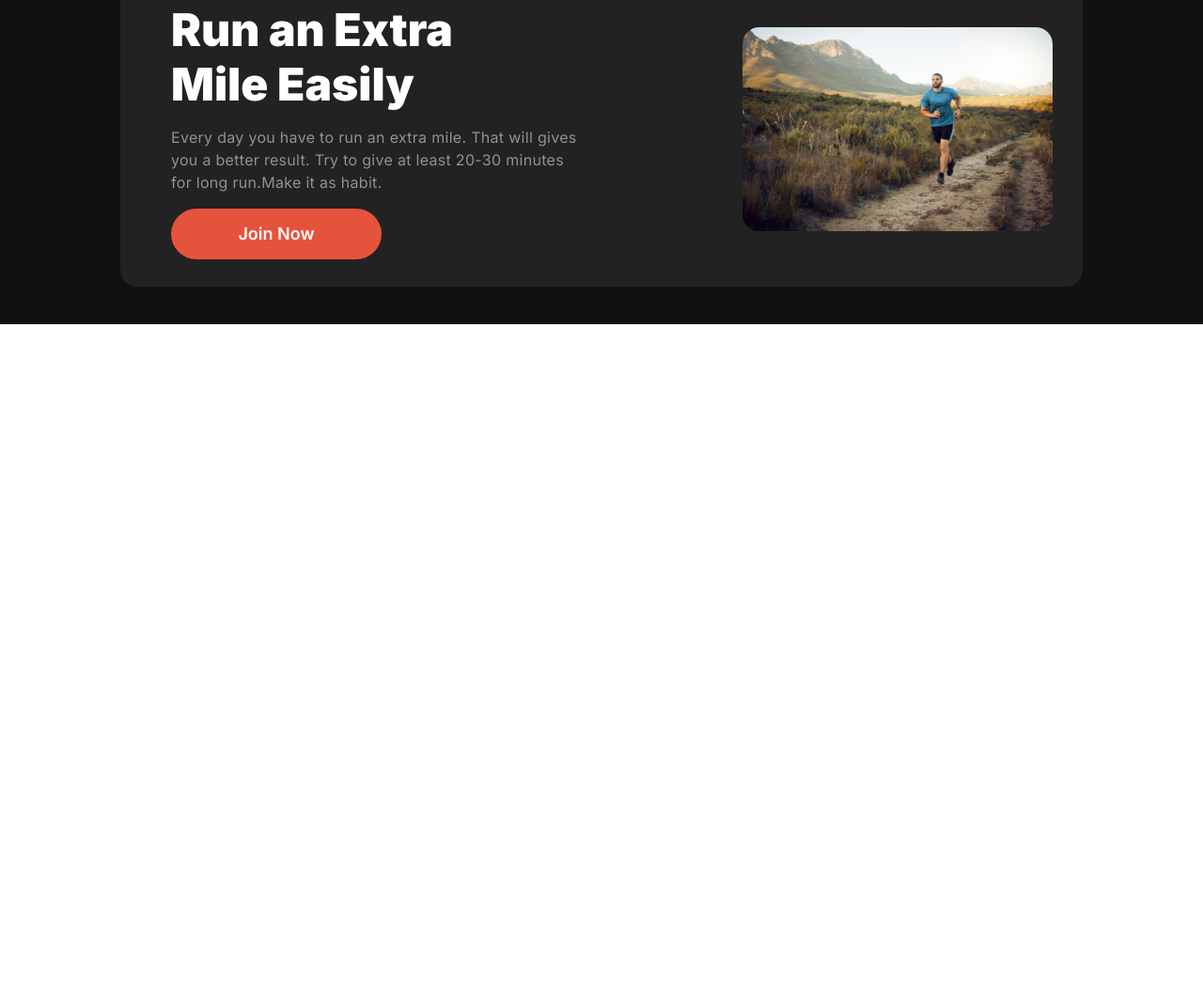
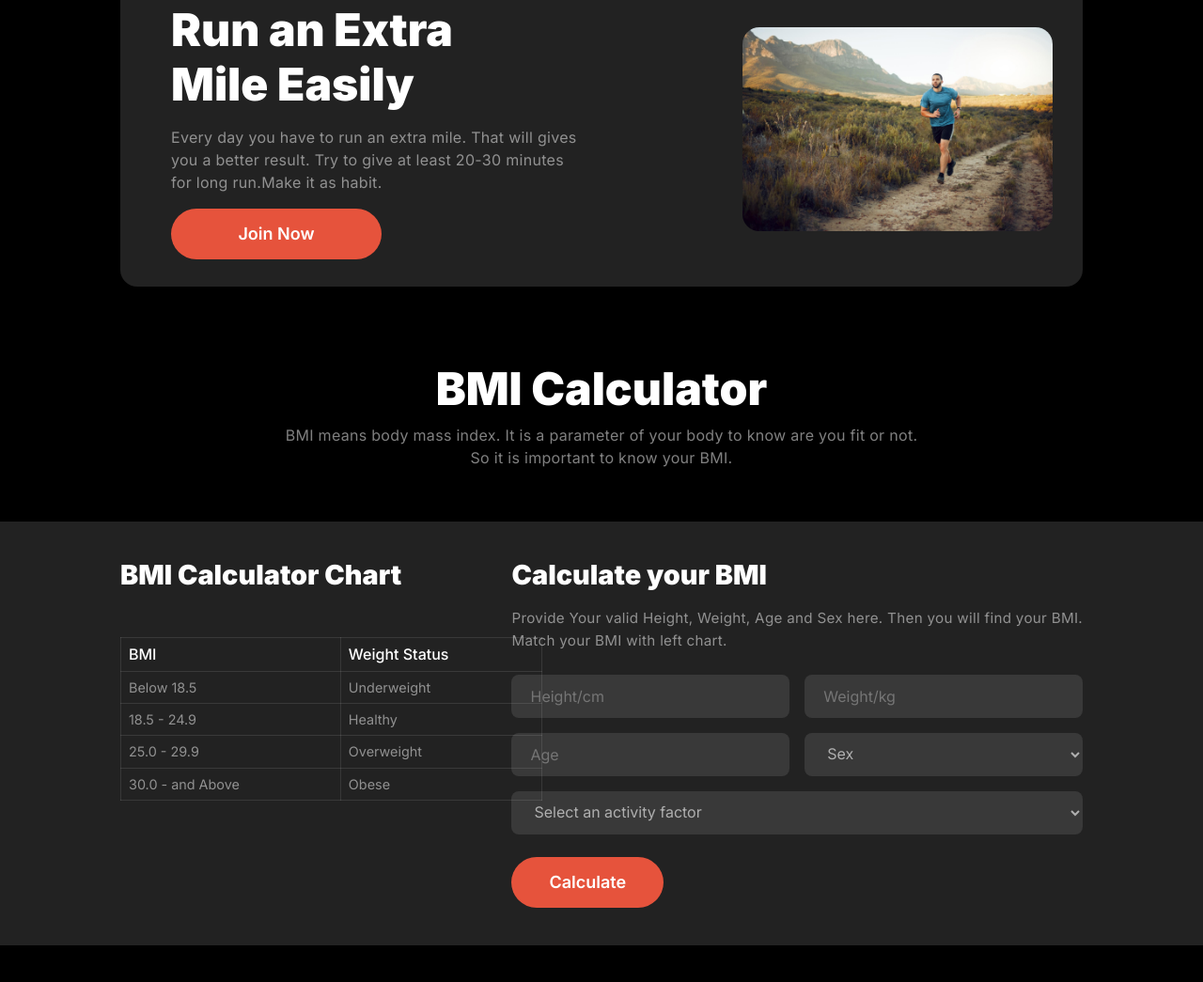
Before and after one commit to ad-monir2001/phero-assignment-2, a plain HTML site: page index.html in a window 1280 px wide. Shown: the part 1331-2376 px from the top of the page at 94% size. Before the commit the page ends 1676 px from the top, so only its background shows below. Drawn offline with Linux system fonts and the light colour scheme.

Commit message:
BMI Calculator section done

```diff
--- a/index.html
+++ b/index.html
@@ -99,6 +99,72 @@
         </section>
 
         <!-- Run extra mile section end -->
+
+        <!-- BMI Calculator section start here -->
+        <section id="bmi__calculator">
+            <h1 class="bmi__heading">BMI Calculator</h1>
+            <p class="bmi__description">BMI means body mass index. It is a parameter of your body to know are you fit or not. <br> So it is important to know your BMI.</p>
+            <div class="bmi__container">
+                <div class="bmi__chart">
+                    <h2>BMI Calculator Chart</h2>
+                    <table>
+                        <th>
+                            BMI
+
+                        </th>
+                        <th>Weight Status</th>
+                        <tr>
+                            <td>Below 18.5</td>
+                            <td>Underweight</td>
+                        </tr>
+                        <tr>
+                            <td>18.5 - 24.9</td>
+                            <td>Healthy</td>
+                        </tr>
+                        <tr>
+                            <td>25.0 - 29.9</td>
+                            <td>Overweight</td>
+                        </tr>
+                        <tr>
+                            <td>30.0 - and Above</td>
+                            <td>Obese</td>
+                        </tr>
+                    </table>
+                </div>
+                <div class="calculator">
+                    <h2>Calculate your BMI</h2>
+                    <p id="calDesc">Provide Your valid Height, Weight, Age and Sex here. Then you will find your BMI. <br> Match your BMI with left chart.</p>
+                    <form action="">
+                        <div id="input__field">
+                            <label for="height">
+                                <input type="number" name="height" id="height" placeholder="Height/cm">
+                            </label>
+                            <label for="weight">
+                                <input type="number" name="weight" id="weight" placeholder="Weight/kg">
+                            </label>
+                            <label for="age">
+                                <input type="number" name="age" id="age" placeholder="Age">
+                            </label>
+                            <select name="sex" id="sex">
+                                <option value="sex">Sex</option>
+                                <option value="male">Male</option>
+                                <option value="female">Female</option>
+                            </select>
+                            <select name="activity" id="activity">
+                                <option value="Select an activity factor">
+                                    Select an activity factor
+                                </option>
+                                <option value="Farmer">Farmer</option>
+                                <option value="Officer">Officer</option>
+                                <option value="day labour">Day labour</option>
+                            </select>
+                        </div>
+                        <button type="submit" id="calculator__btn">Calculate</button>
+                    </form>
+                </div>
+            </div>
+        </section>
+        <!-- BMI Calculator section end here -->
     </main>
     <footer></footer>
 </body>
--- a/style.css
+++ b/style.css
@@ -287,7 +287,7 @@ ul li a {
 /* ! style rule for Change habit section and media query */
 
 .change__habits {
-  background-color: #111;
+  background: #000;
 }
 
 .container {
@@ -367,14 +367,13 @@ ul li a {
     font-weight: 400;
     line-height: 24px;
     letter-spacing: 0.3px;
-
   }
 }
 
 /* ! style rule for run an extra mile section and media queries */
 
 .run__extra {
-  background: #111;
+  background: #000;
   padding: 2.5rem 10%;
 }
 
@@ -447,6 +446,9 @@ ul li a {
     gap: 2rem;
   }
 
+  .run__extra {
+    padding: 2.5rem 5%;
+  }
   .run__texts h1 {
     font-size: 2rem;
     line-height: 40px;
@@ -464,3 +466,164 @@ ul li a {
     width: 400px;
   }
 }
+
+/* ! style rule for BMI Calculator section and media queries */
+
+#bmi__calculator {
+  background: #000;
+  padding: 2.5rem 0;
+}
+
+.bmi__heading {
+  color: #fff;
+  font-family: Inter;
+  font-size: 3rem;
+  font-style: normal;
+  font-weight: 900;
+  line-height: 120%;
+  text-align: center;
+}
+
+.bmi__description {
+  color: rgba(255, 255, 255, 0.5);
+  font-family: Inter;
+  font-size: 1rem;
+  font-style: normal;
+  font-weight: 400;
+  line-height: 24px;
+  letter-spacing: 0.3px;
+  text-align: center;
+  margin-top: 0.5rem;
+}
+
+.bmi__container {
+  background: #222;
+  padding: 2.5rem 10%;
+  display: flex;
+  justify-content: space-between;
+  gap: 4rem;
+  margin-top: 3.5rem;
+}
+
+.bmi__container h2 {
+  color: #fff;
+  font-family: Inter;
+  font-size: 1.8rem;
+  font-style: normal;
+  font-weight: 900;
+  line-height: 120%;
+}
+
+table {
+  margin-top: 3rem;
+}
+
+table,
+th,
+td {
+  border: 1px solid rgba(255, 255, 255, 0.1);
+  border-collapse: collapse;
+}
+
+table {
+  width: 150%;
+}
+
+th {
+  color: #fff;
+  font-family: Inter;
+  font-size: 1rem;
+  font-style: normal;
+  font-weight: 500;
+  line-height: 120%;
+  padding: 0.5rem;
+  text-align: start;
+}
+
+td {
+  color: rgba(255, 255, 255, 0.5);
+  font-family: Inter;
+  font-size: 0.9rem;
+  font-style: normal;
+  font-weight: 400;
+  line-height: 120%;
+  padding: 0.5rem;
+}
+
+#calDesc {
+  color: rgba(255, 255, 255, 0.5);
+  font-family: Inter;
+  font-size: 0.95rem;
+  font-style: normal;
+  font-weight: 400;
+  line-height: 24px;
+  letter-spacing: 0.3px;
+  margin: 1rem 0;
+}
+
+input,
+select {
+  border-radius: 8px;
+  background: rgba(255, 255, 255, 0.1);
+  padding: 12px 40px 12px 20px;
+  border: none;
+  color: rgba(255, 255, 255, 0.6);
+  font-family: Inter;
+  font-size: 1rem;
+  font-style: normal;
+  font-weight: 400;
+  line-height: 22px;
+  width: 100%;
+}
+
+option {
+  color: rgba(255, 255, 255, .6);
+  background: #000;
+}
+
+#calculator__btn {
+  border-radius: 42px;
+  background: #e6533c;
+  padding: 16px 40px; color: #FFF;
+  font-family: Inter;
+  font-size: 18px;
+  font-style: normal;
+  font-weight: 600;
+  line-height: 22px;
+  border: none;
+  cursor: pointer;
+}
+
+#input__field {
+  display: grid;
+  grid-gap: 1rem;
+  grid-template-columns: repeat(2, 1fr);
+  margin: 1.5rem 0;
+}
+
+#activity {
+  grid-column: span 2;
+}
+
+@media screen  and (max-width: 576px) {
+  .bmi__heading {
+    font-size: 2rem;
+    text-align: start;
+    margin-left: 5%;
+  }
+
+  .bmi__description {
+    width: 365px;
+    margin-left: 5%;
+    text-align: start;
+  }
+
+  .bmi__container {
+    flex-direction: column;
+    padding: 2.5rem 5%;
+  }
+
+  table {
+    width: 90%;
+  }
+}
```
